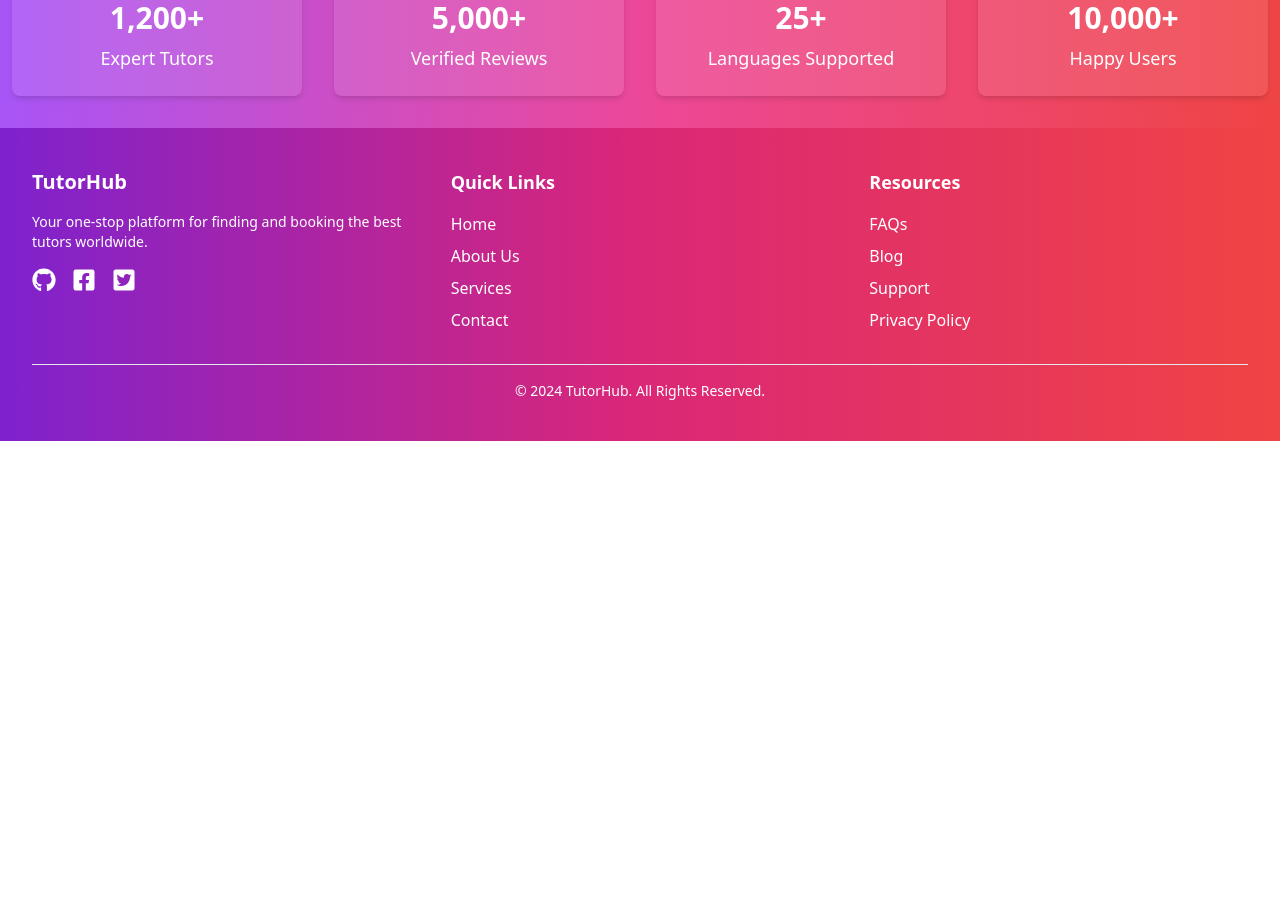
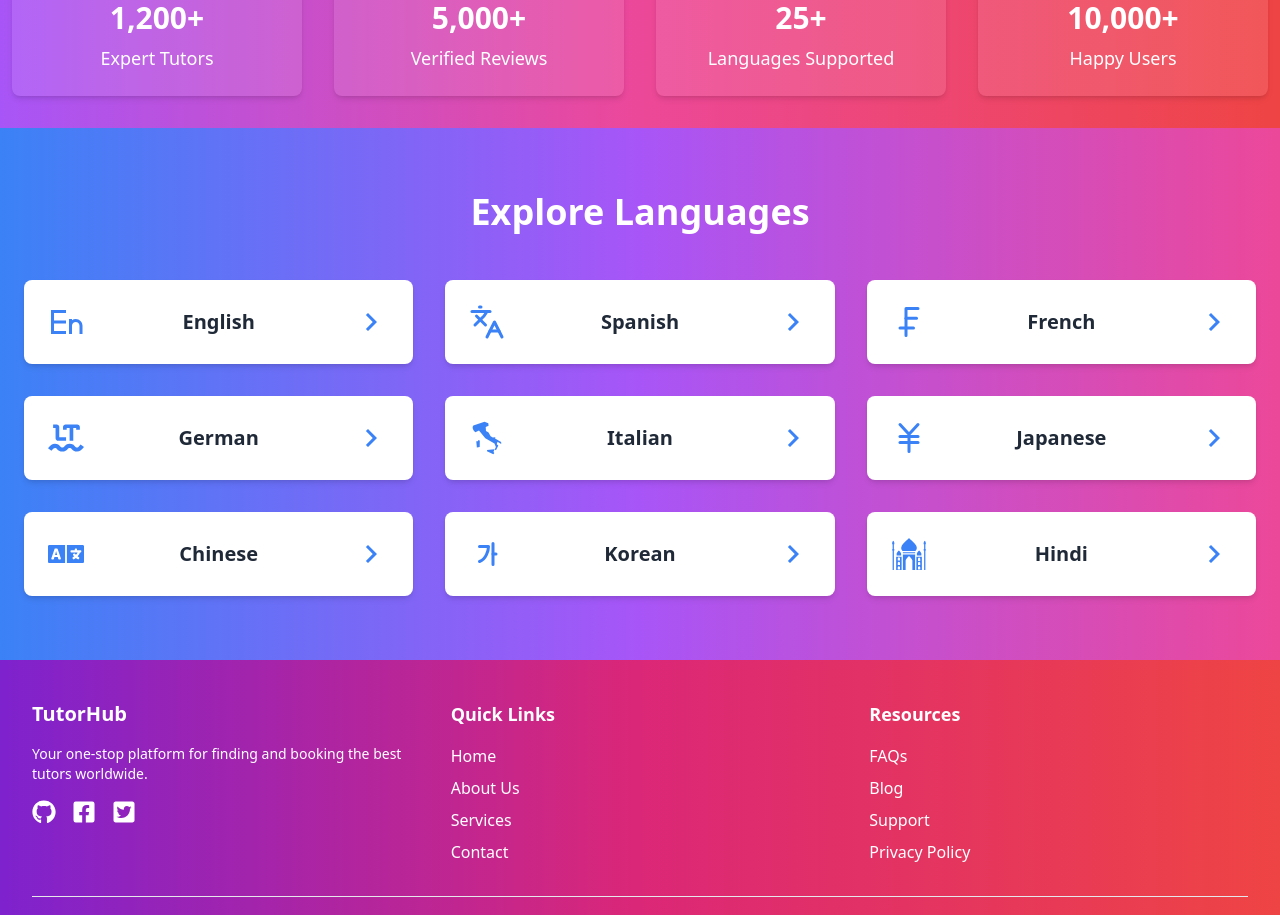
Before and after one commit to Ahad-Miah/TutorHub, a React (Vite) app: page / in a window 1280 px wide. Shown: the part 880-1795 px from the top of the page. Before the commit the page ends 1321 px from the top, so only its background shows below. Built offline with nearby package versions, Linux system fonts and the light colour scheme.

Commit message:
added category section

```diff
--- /dev/null
+++ b/src/Components/Category/Category.jsx
@@ -0,0 +1,52 @@
+import React from "react";
+import { MdKeyboardArrowRight } from "react-icons/md";
+import { RiEnglishInput } from "react-icons/ri";
+import { GiIndianPalace } from "react-icons/gi";
+import { TbAlphabetKorean } from "react-icons/tb";
+import { LuJapaneseYen } from "react-icons/lu";
+import { GiItalia } from "react-icons/gi";
+import { SiLanguagetool } from "react-icons/si";
+import { LuSwissFranc } from "react-icons/lu";
+import { LuLanguages } from "react-icons/lu";
+import { FaLanguage } from "react-icons/fa";
+import { Link } from "react-router-dom";
+
+const languages = [
+    { id: 1, icon: <RiEnglishInput />, title: "English" },
+    { id: 2, icon: <LuLanguages />, title: "Spanish" },
+    { id: 3, icon: <LuSwissFranc />, title: "French" },
+    { id: 4, icon: <SiLanguagetool />, title: "German" },
+    { id: 5, icon: <GiItalia />, title: "Italian" },
+    { id: 6, icon: <LuJapaneseYen />, title: "Japanese" },
+    { id: 7, icon: <FaLanguage />, title: "Chinese" },
+    { id: 8, icon: <TbAlphabetKorean />, title: "Korean" },
+    { id: 9, icon: <GiIndianPalace />, title: "Hindi" },
+];
+const Category = () => {
+    return (
+        <div className="bg-gradient-to-r from-blue-500 via-purple-500 to-pink-500 py-16">
+            <div className="max-w-7xl mx-auto px-6">
+                <h2 className="text-4xl font-bold text-center text-white mb-12">
+                    Explore Languages
+                </h2>
+                <div className="grid grid-cols-1 sm:grid-cols-2 lg:grid-cols-3 gap-8">
+                    {languages.map((language) => (
+                        <Link to={`/findTutors/${language.title}`}
+                            key={language.id}
+                            className="flex items-center justify-between bg-white rounded-lg shadow-md p-6 transform hover:scale-105 transition duration-300"
+                        >
+                            {/* Icon */}
+                            <div className="text-4xl text-blue-500">{language.icon}</div>
+                            {/* Title */}
+                            <h3 className="text-xl font-semibold">{language.title}</h3>
+                            {/* Arrow Icon */}
+                            <MdKeyboardArrowRight  className="text-blue-500 text-4xl" />
+                        </Link>
+                    ))}
+                </div>
+            </div>
+        </div>
+    );
+};
+
+export default Category;
--- a/src/Pages/Home.jsx
+++ b/src/Pages/Home.jsx
@@ -1,6 +1,7 @@
 import React from 'react';
 import Banner from '../Components/Banner/Banner';
 import Stat from '../Components/Stat/Stat';
+import Category from '../Components/Category/Category';
 
 const Home = () => {
     return (
@@ -11,6 +12,9 @@ const Home = () => {
             <section>
             <Stat></Stat>
             </section>
+            <section>
+                <Category></Category>
+            </section>
         </div>
     );
 };
--- a/src/Routes/Router.jsx
+++ b/src/Routes/Router.jsx
@@ -21,7 +21,7 @@ const Router =createBrowserRouter([
                 element:<Home></Home>
             },
             {
-                path:"findTutors",
+                path:"findTutors/:category",
                 element:<FindTutors></FindTutors>
             },
             {
```
